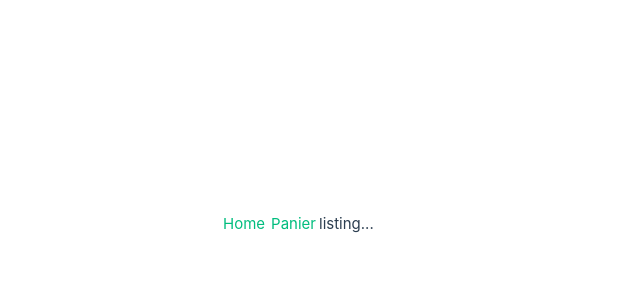
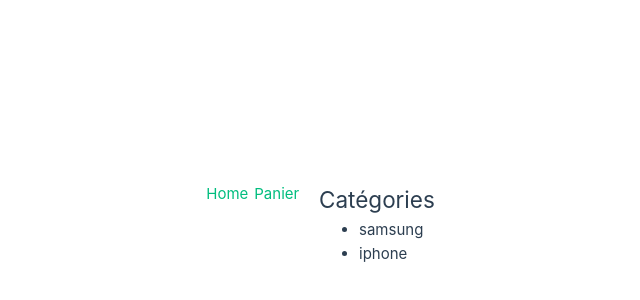
Before and after one commit to roddone/l3sdn-td2, a Vue app: page / in a window 1280 px wide. Shown: the part 176-476 px from the top of the page, without its empty margins (321-961 px from the left). Built offline with nearby package versions, Linux system fonts and the light colour scheme.

Commit message:
store update

```diff
--- a/src/components/CategoriesList.vue
+++ b/src/components/CategoriesList.vue
@@ -1,6 +1,20 @@
 <template>
-  <div>listing...</div>
+  <div>
+    <h2>Catégories</h2>
+    <ul>
+      <li v-for="categorie in categories" :key="categorie.nomCategorie">
+        {{ categorie.nomCategorie }}
+      </li>
+    </ul>
+  </div>
 </template>
+
+<script setup>
+import { useCategoriesStore } from '../stores/counter.js'
+
+const { categories } = useCategoriesStore()
+</script>
+
 
 <script setup>
 
--- a/src/stores/counter.js
+++ b/src/stores/counter.js
@@ -1,12 +1,39 @@
-import { ref, computed } from 'vue'
+
 import { defineStore } from 'pinia'
 
-export const useCounterStore = defineStore('counter', () => {
-  const count = ref(0)
-  const doubleCount = computed(() => count.value * 2)
-  function increment() {
-    count.value++
-  }
+export const useCategoriesStore = defineStore('categories', () => {
+  let categories = [
+    {
+      nomCategorie: "samsung",
+      produits: [
+        {
+          nom: "Téléphone",
+          prix: 500,
+          description: "Un téléphone dernière génération",
+        },
+        {
+          nom: "Ordinateur Portable",
+          prix: 1200,
+          description: "Parfait pour le travail et le jeu",
+        }
+      ]
+    },
+    {
+      nomCategorie: "iphone",
+      produits: [
+        {
+          nom: "Téléphone",
+          prix: 500,
+          description: "Un téléphone dernière génération",
+        },
+        {
+          nom: "Ordinateur Portable",
+          prix: 1200,
+          description: "Parfait pour le travail et le jeu",
+        }
+      ]
+    }
+  ];
 
-  return { count, doubleCount, increment }
+  return { categories }
 })
--- a/src/views/HomePage.vue
+++ b/src/views/HomePage.vue
@@ -6,4 +6,5 @@ import CategoriesList from '../components/CategoriesList.vue'
   <main>
     <CategoriesList />
   </main>
+
 </template>
```
